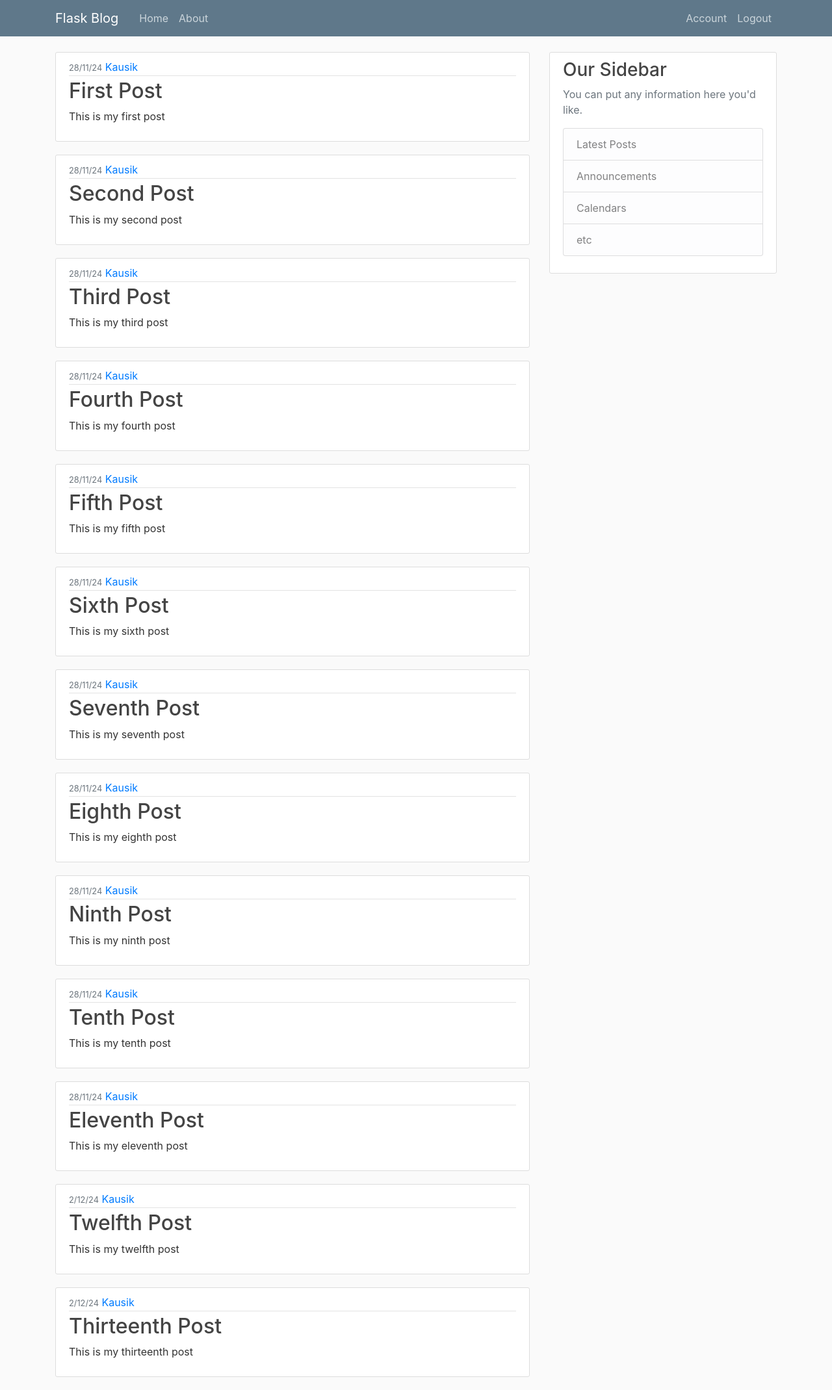
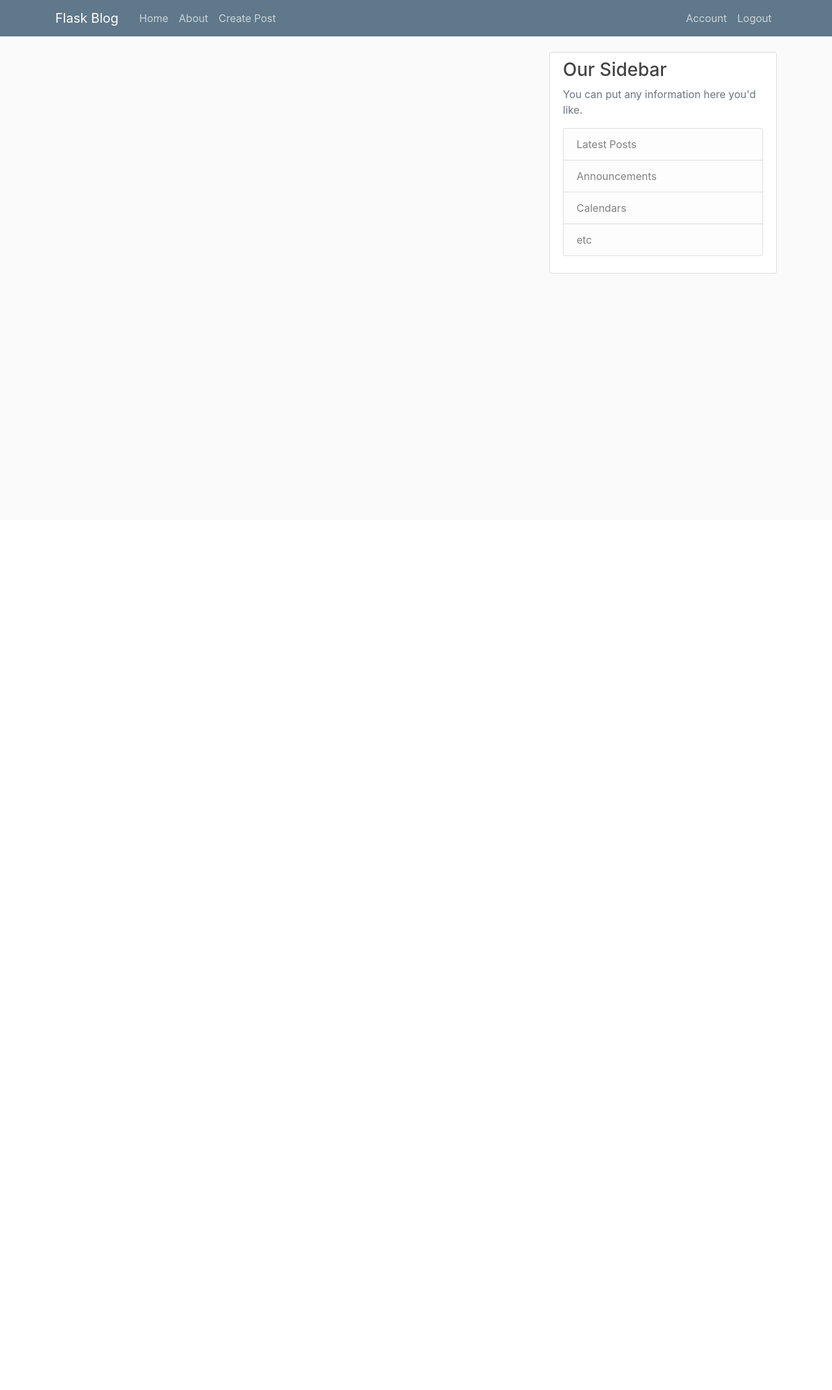
Before and after one commit to Kaus1kC0des/flaskBlogApp, a Flask app: page / in a window 1280 px wide. Shown: the whole page at 65% size. After the commit the page ends 421 px from the top, so only its background shows below. Run offline with Flask 3, Linux system fonts and the light colour scheme; the visitor is signed in with stand-in values (Sample User, id 1); some libraries are stand-ins or nearby versions.

Commit message:
Added route to create post and display posts from DB

```diff
--- a/flaskBlog/routes.py
+++ b/flaskBlog/routes.py
@@ -1,98 +1,98 @@
+from dominate.svg import title
 from flask import render_template, redirect, flash, url_for, request
 from flaskBlog import app, bcrypt, db
-from flaskBlog.forms import LoginForm, RegistrationForm, UpdateAccountForm
+from flaskBlog.forms import LoginForm, RegistrationForm, UpdateAccountForm, PostForm
 from flaskBlog.models import User, Post
 from flask_login import login_user, current_user, logout_user, login_required
 from PIL import Image
 import secrets
 import os
 
-
-posts = [
-    {
-        'title': 'First Post',
-        'content': 'This is my first post',
-        'author': 'Kausik',
-        'date': '28/11/24'
-    },
-    {
-        'title': 'Second Post',
-        'content': 'This is my second post',
-        'author': 'Kausik',
-        'date': '28/11/24'
-    },
-    {
-        'title': 'Third Post',
-        'content': 'This is my third post',
-        'author': 'Kausik',
-        'date': '28/11/24'
-    },
-    {
-        'title': 'Fourth Post',
-        'content': 'This is my fourth post',
-        'author': 'Kausik',
-        'date': '28/11/24'
-    },
-    {
-        'title': 'Fifth Post',
-        'content': 'This is my fifth post',
-        'author': 'Kausik',
-        'date': '28/11/24'
-    },
-    {
-        'title': 'Sixth Post',
-        'content': 'This is my sixth post',
-        'author': 'Kausik',
-        'date': '28/11/24'
-    },
-    {
-        'title': 'Seventh Post',
-        'content': 'This is my seventh post',
-        'author': 'Kausik',
-        'date': '28/11/24'
-    },
-    {
-        'title': 'Eighth Post',
-        'content': 'This is my eighth post',
-        'author': 'Kausik',
-        'date': '28/11/24'
-    },
-    {
-        'title': 'Ninth Post',
-        'content': 'This is my ninth post',
-        'author': 'Kausik',
-        'date': '28/11/24'
-    },
-    {
-        'title': 'Tenth Post',
-        'content': 'This is my tenth post',
-        'author': 'Kausik',
-        'date': '28/11/24'
-    },
-    {
-        'title': 'Eleventh Post',
-        'content': 'This is my eleventh post',
-        'author': 'Kausik',
-        'date': '28/11/24'
-    },
-    {
-        'title': 'Twelfth Post',
-        'content': 'This is my twelfth post',
-        'author': 'Kausik',
-        'date': '2/12/24'
-    },
-    {
-        'title': 'Thirteenth Post',
-        'content': 'This is my thirteenth post',
-        'author': 'Kausik',
-        'date': '2/12/24'
-    }
-]
-
+# posts = [
+#     {
+#         'title': 'First Post',
+#         'content': 'This is my first post',
+#         'author': 'Kausik',
+#         'date': '28/11/24'
+#     },
+#     {
+#         'title': 'Second Post',
+#         'content': 'This is my second post',
+#         'author': 'Kausik',
+#         'date': '28/11/24'
+#     },
+#     {
+#         'title': 'Third Post',
+#         'content': 'This is my third post',
+#         'author': 'Kausik',
+#         'date': '28/11/24'
+#     },
+#     {
+#         'title': 'Fourth Post',
+#         'content': 'This is my fourth post',
+#         'author': 'Kausik',
+#         'date': '28/11/24'
+#     },
+#     {
+#         'title': 'Fifth Post',
+#         'content': 'This is my fifth post',
+#         'author': 'Kausik',
+#         'date': '28/11/24'
+#     },
+#     {
+#         'title': 'Sixth Post',
+#         'content': 'This is my sixth post',
+#         'author': 'Kausik',
+#         'date': '28/11/24'
+#     },
+#     {
+#         'title': 'Seventh Post',
+#         'content': 'This is my seventh post',
+#         'author': 'Kausik',
+#         'date': '28/11/24'
+#     },
+#     {
+#         'title': 'Eighth Post',
+#         'content': 'This is my eighth post',
+#         'author': 'Kausik',
+#         'date': '28/11/24'
+#     },
+#     {
+#         'title': 'Ninth Post',
+#         'content': 'This is my ninth post',
+#         'author': 'Kausik',
+#         'date': '28/11/24'
+#     },
+#     {
+#         'title': 'Tenth Post',
+#         'content': 'This is my tenth post',
+#         'author': 'Kausik',
+#         'date': '28/11/24'
+#     },
+#     {
+#         'title': 'Eleventh Post',
+#         'content': 'This is my eleventh post',
+#         'author': 'Kausik',
+#         'date': '28/11/24'
+#     },
+#     {
+#         'title': 'Twelfth Post',
+#         'content': 'This is my twelfth post',
+#         'author': 'Kausik',
+#         'date': '2/12/24'
+#     },
+#     {
+#         'title': 'Thirteenth Post',
+#         'content': 'This is my thirteenth post',
+#         'author': 'Kausik',
+#         'date': '2/12/24'
+#     }
+# ]
 
 @app.route('/')
 @app.route('/home')
 def home():
+    posts = Post.query.all()
     return render_template('index.html', title=None, posts=posts)
 
 
@@ -182,3 +182,20 @@
         form.email.data = current_user.email
     image_file = url_for('static', filename="profile_pics/"+current_user.image_file)
     return render_template('account.html', title='account', image_file=image_file, form=form)
+
+
+@app.route('/post/new', methods=['GET', 'POST'])
+@login_required
+def new_post():
+    form = PostForm()
+    if form.validate_on_submit():
+        post = Post(
+            title=form.title.data,
+            content=form.content.data,
+            author=current_user
+        )
+        db.session.add(post)
+        db.session.commit()
+        flash("Wohoo!Your post has been created.", "success")
+        return redirect(url_for('home'))
+    return render_template('create.html',title='Create Post', form=form)
--- a/flaskBlog/templates/index.html
+++ b/flaskBlog/templates/index.html
@@ -2,12 +2,13 @@
 {% block content %}
     {% for post in posts %}
         <article class="media content-section">
+          <img class="rounded-circle article-img" src="{{ url_for('static', filename='profile_pics/' + post.author.image_file) }}">
           <div class="media-body">
             <div class="article-metadata">
-              <small class="text-muted">{{ post.date }}</small>
-              <a class="mr-2" href="#">{{ post.author }}</a>
+              <a class="mr-2" href="#">{{ post.author.username }}</a>
+              <small class="text-muted">{{ post.date_posted.strftime('%Y-%m-%d') }}</small>
             </div>
-            <h2><a class="article-title" href="#">{{ post.title }}</a></h2>
+            <h2><a class="article-title">{{ post.title }}</a></h2>
             <p class="article-content">{{ post.content }}</p>
           </div>
         </article>
--- a/flaskBlog/templates/layout.html
+++ b/flaskBlog/templates/layout.html
@@ -28,6 +28,7 @@
             <div class="navbar-nav mr-auto">
               <a class="nav-item nav-link" href="{{ url_for('home') }}">Home</a>
               <a class="nav-item nav-link" href="{{ url_for('about') }}">About</a>
+                <a class="nav-item nav-link" href="{{ url_for('new_post') }}">Create Post</a>
             </div>
             <!-- Navbar Right Side -->
             <div class="navbar-nav">
```
Also changed, not shown: flaskBlog/forms.py (+10 -1 lines), flaskBlog/templates/create.html (added, +41 -0 lines).
